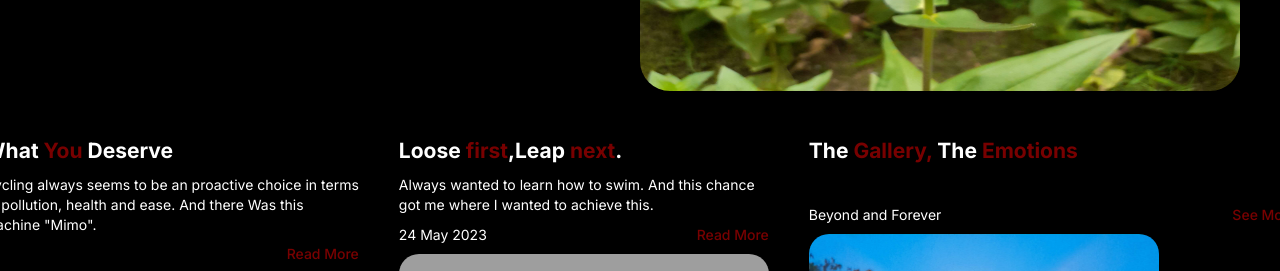
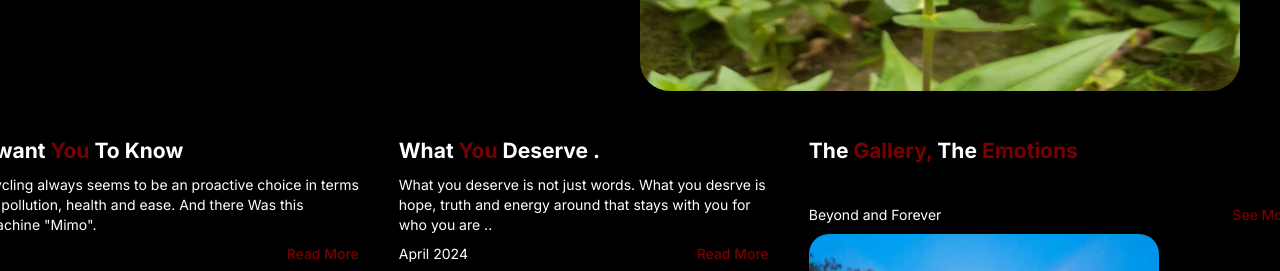
Before and after one commit to Sumit-earth/special, a plain HTML site: page index.html in a window 1280 px wide. Shown: the part 1140-1411 px from the top of the page. Drawn offline with Linux system fonts and the light colour scheme; grey boxes are pictures that could not be loaded.

Commit message:
Update index.html

```diff
--- a/index.html
+++ b/index.html
@@ -18,7 +18,7 @@
             <h1><span>Happy </span>Birthday</h1>
             <ul>
                <li>
-                <a href="about.html">Life</a>
+                <a href="about.html">Wish</a>
                </li>
                 <li><a href="index.html">Home</a></li>
                 <li><a href="about.html">About</a></li>
@@ -72,7 +72,7 @@
         <div class="card_wrapper">
             <div class="v_card">
                 <div class="card_content">
-                    <h2>What<span> You</span> Deserve</h2>
+                    <h2>I want<span> You</span> To Know</h2>
                     <p>Cycling always seems to be an proactive choice in terms of pollution, health and ease. And there Was this machine "Mimo".
 
                     </p>
@@ -83,7 +83,7 @@
                         </a>
                     </div>
                     <div class="v_card1">
-                        <img src="images/whatu.webp" alt="The zone">
+                        <img src="images/Special.png" alt="The zone">
                     </div>
 
                 </div>
@@ -92,10 +92,10 @@
 
             <div class="v_card">
                 <div class="card_content">
-                    <h2>Loose <span>first</span>,Leap <span>next</span>.</h2>
-                    <p>Always wanted to learn how to swim. And this chance got me where I wanted to achieve this.</p>
+                    <h2>What  <span>You</span> Deserve <span></span>.</h2>
+                    <p>What you deserve is not just words. What you desrve is hope, truth and energy around that stays with you for who you are ..</p>
                     <div class="status">
-                        <p>24 May 2023</p>
+                        <p>April 2024</p>
                         <a href="The Swim Feast.html">
                             <button class="read_btn"><span>Read More</span></button>
                         </a>
```
